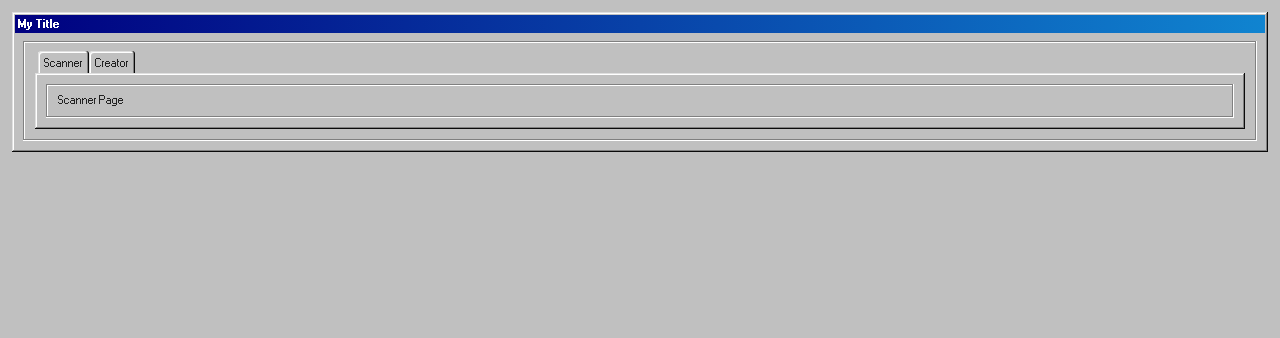
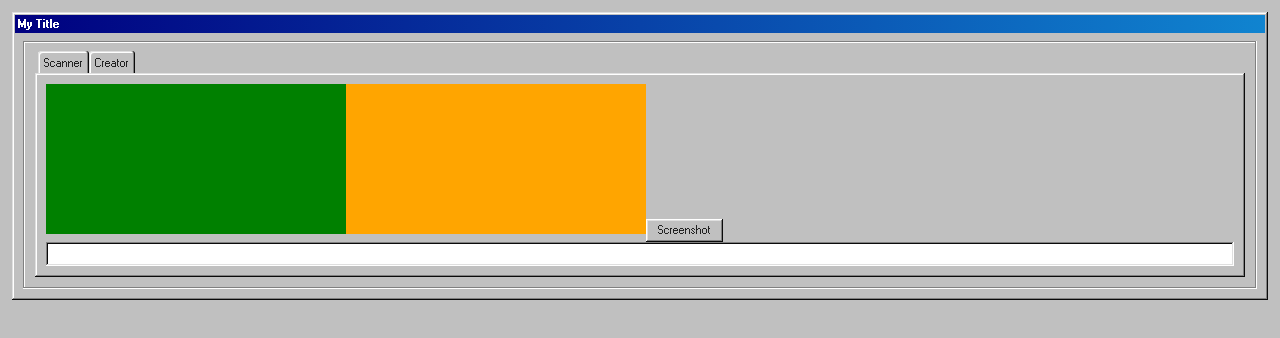
Before and after one commit to michaelkargl/ScanMe, a Gatsby site: page /scanner in a window 1280 px wide. Built offline with nearby package versions, Linux system fonts and the light colour scheme; Gatsby itself is replaced by a stand-in of ours; no server answers.

Commit message:
feat: adds minimalistic scanner and creator

```diff
--- a/package.json
+++ b/package.json
@@ -11,10 +11,11 @@
     "ynpx": "npx ynpx --prefer-offline",
     "develop": "yarn ynpx concurrently --kill-others \"yarn run serve:cms\" \"yarn run gatsby develop\"",
     "start": "yarn develop",
-    "build": "yarn run --offline gatsby build --prefix-pathsk",
+    "build": "yarn run --offline gatsby build --prefix-paths",
     "jest": "yarn run --offline ynpx jest --passWithNoTests",
     "test": "yarn run jest",
-    "serve": "gatsby serve",
+    "serve": "yarn run build && yarn run serve:only",
+    "serve:only": "yarn run --offline gatsby serve --prefix-paths",
     "serve:cms": "yarn run ynpx decap-server",
     "clean": "gatsby clean",
     "typecheck": "tsc --noEmit"
@@ -29,6 +30,7 @@
     "gatsby-plugin-mdx": "^5.14.1",
     "gatsby-plugin-sass": "^6.14.0",
     "gatsby-source-filesystem": "^5.14.0",
+    "qr": "^0.4.2",
     "react": "^18.2.0",
     "react-dom": "^18.2.0",
     "sass": "^1.89.0"
--- a/src/components/tab-menu/tab-menu-ui.tsx
+++ b/src/components/tab-menu/tab-menu-ui.tsx
@@ -16,9 +16,7 @@ export const TabMenuUi: React.FC<TabMenuItemProps> = (props): ReactElement => {
             </menu>
             <div className='window' role='tabpanel'>
                 <div className='window-body'>
-                    <fieldset>
-                        {props.children}
-                    </fieldset>
+                    {props.children}
                 </div>
             </div>
         </fieldset>
--- a/src/pages/scanner.tsx
+++ b/src/pages/scanner.tsx
@@ -1,11 +1,87 @@
-import React from "react";
+import React, {useEffect, useRef, useState} from "react";
 import {ReactElement} from "react";
+import decodeQR from "qr/decode.js";
 import {Layout} from "../layout";
 
+async function initializeVideoCaptchaAsync(videoElementSelector: string): Promise<void> {
+    const video = document.querySelector<HTMLVideoElement>(videoElementSelector)
+    if (!video) {
+        return;
+    }
+
+    const stream = await navigator
+        .mediaDevices
+        .getUserMedia({video: true, audio: false});
+    const videoTracks = stream.getVideoTracks();
+    console.log(`Using video device: ${videoTracks[0].label}`);
+
+    video.srcObject = stream;
+    await video.play();
+
+
+    console.log(video);
+}
+
 const ScannerPage: React.FC = (): ReactElement => {
+    const videoRef = useRef<HTMLVideoElement>(null);
+    const canvasRef = useRef<HTMLCanvasElement>(null);
+    const [qrContent, setQrContent] = useState<string>('');
+    useEffect(() => {
+        initializeVideoCaptchaAsync('#video').then(r =>
+            console.log('Initialized video captcha')
+        );
+    });
+
+    const takeScreenshot = (): ImageData | null => {
+        const canvas = canvasRef.current;
+        const drawingContext = canvas?.getContext(('2d'))
+        const video = videoRef?.current;
+        if (!canvas || !drawingContext || !video) {
+            console.warn('Drawing context or video ref is not ready yet...');
+            return null;
+        }
+        const width = canvas.width = video.videoWidth;
+        const height = canvas.height = video.videoHeight;
+        drawingContext.fillRect(0, 0, width, height);
+        drawingContext.drawImage(video, 0, 0, width, height);
+
+        return drawingContext.getImageData(0, 0, width, height);
+    }
+
+    const analyzeQrStillImage = (imageData: ImageData): string | null => {
+        try {
+            return decodeQR(imageData);
+        } catch {
+            console.warn("No QR code found")
+            return null;
+        }
+    }
+
+    const analyzeCurrentVideoFrame = () => {
+        const screenshot = takeScreenshot();
+        if (!screenshot) {
+            console.error('Screenshot not found');
+            return null;
+        }
+
+        const content = analyzeQrStillImage(screenshot);
+        if (!content) {
+            console.warn('No QR code found');
+            return null;
+        }
+
+        console.log('Qr content: %s', content);
+        setQrContent(content);
+    }
+
     return (<div className='scanner-page-component'>
         <Layout>
-            Scanner Page
+            <video ref={videoRef} style={{backgroundColor: 'green'}} id='video'/>
+            <canvas ref={canvasRef} style={{backgroundColor: 'orange'}}/>
+            <button onClick={() => analyzeCurrentVideoFrame()}>Screenshot</button>
+            <pre>
+            {qrContent}
+        </pre>
         </Layout>
     </div>)
 }
```
Also changed, not shown: src/pages/creator.tsx (+22 -1 lines), 1 other file.
